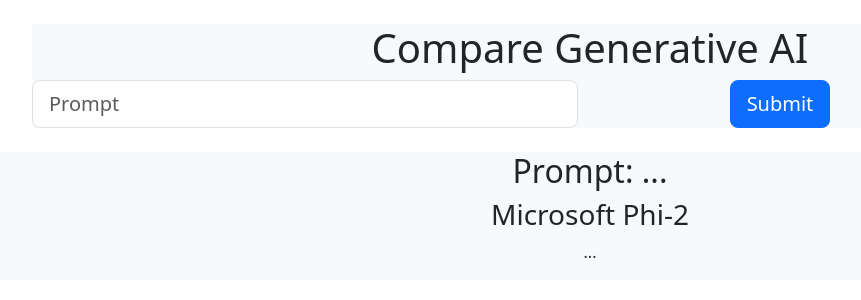
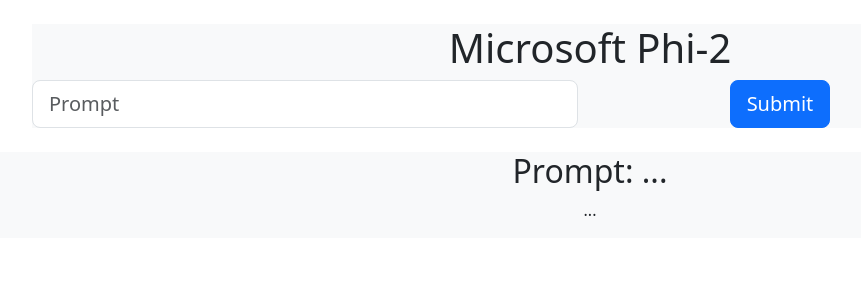
Before and after one commit to davila7/llm-free-gpu, a Flask app: page / in a window 1280 px wide. Shown: the top 300 px of the page, without its empty margins (50-911 px from the left). Run offline with Flask 3, Linux system fonts and the light colour scheme; some libraries are stand-ins or nearby versions.

Commit message:
response

```diff
--- a/app.py
+++ b/app.py
@@ -30,7 +30,7 @@ def generate():
 
   #generate text
   input_ids = tokenizer(prompt, return_tensors="pt").input_ids.to("cuda")
-  generated_output = model.generate(input_ids, do_sample=True, temperature=1.0, max_length=2500, num_return_sequences=1)
+  generated_output = model.generate(input_ids, do_sample=True, temperature=0, max_length=500, num_return_sequences=1)
   generated_text = tokenizer.decode(generated_output[0], skip_special_tokens=True)
 
   print("Sending image and text ...")
--- a/templates/index.html
+++ b/templates/index.html
@@ -23,7 +23,7 @@
     <section class="features-icons bg-light text-center">
       <div class="row">
         <div class="col-12">
-          <h1 class="mb-6">Compare Generative AI</h1>
+          <h1 class="mb-6">Microsoft Phi-2</h1>
         </div>
       </div>
       <form action="\submit-prompt" method="post" id="submission-form">
@@ -51,7 +51,6 @@
       </div>
       <div class="row">
           <div class="col-lg-12">
-              <h3>Microsoft Phi-2</h3>
               <p>{{ generated_text|default("...") }}</p>
           </div>
       </div>
```
